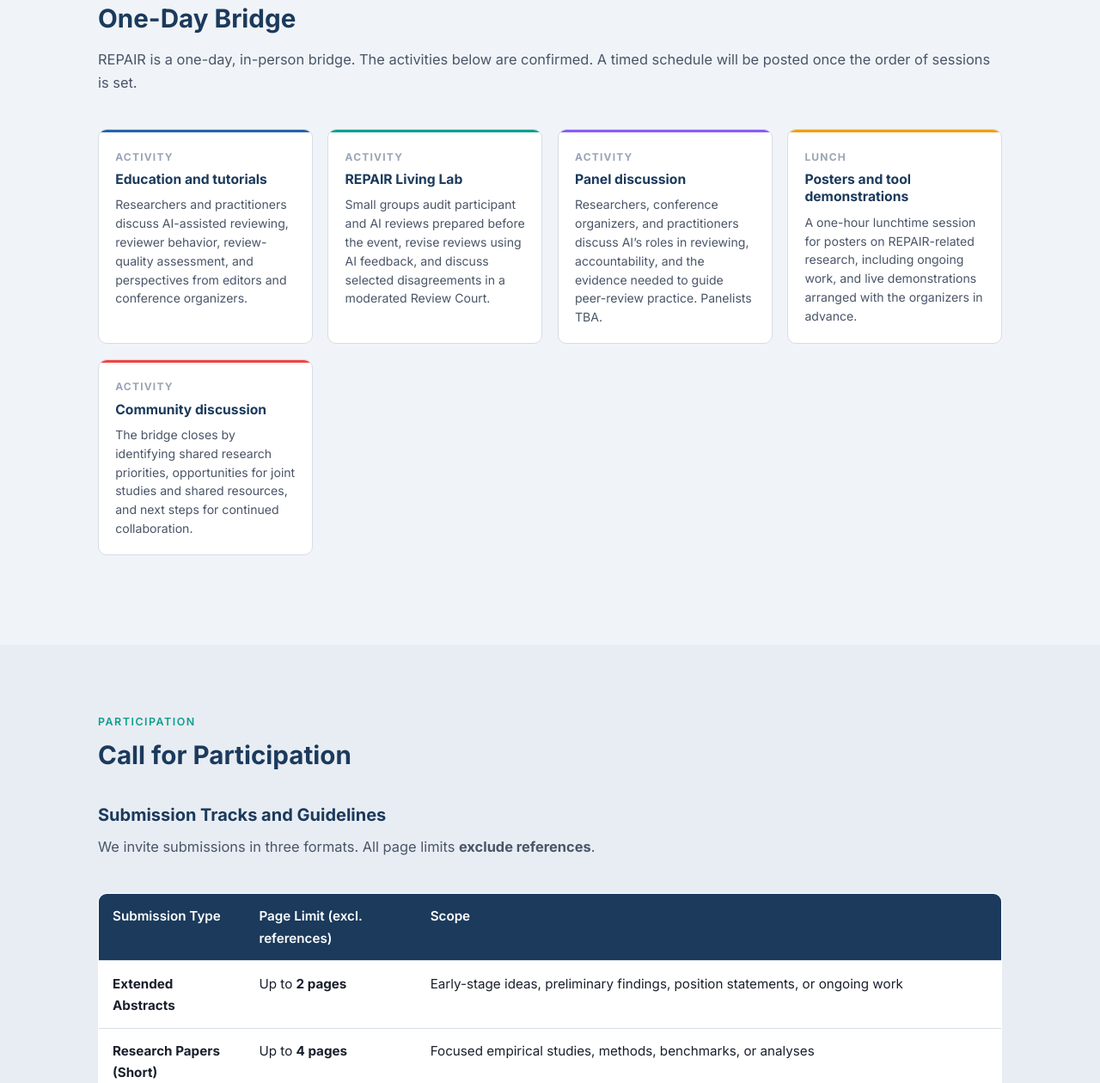
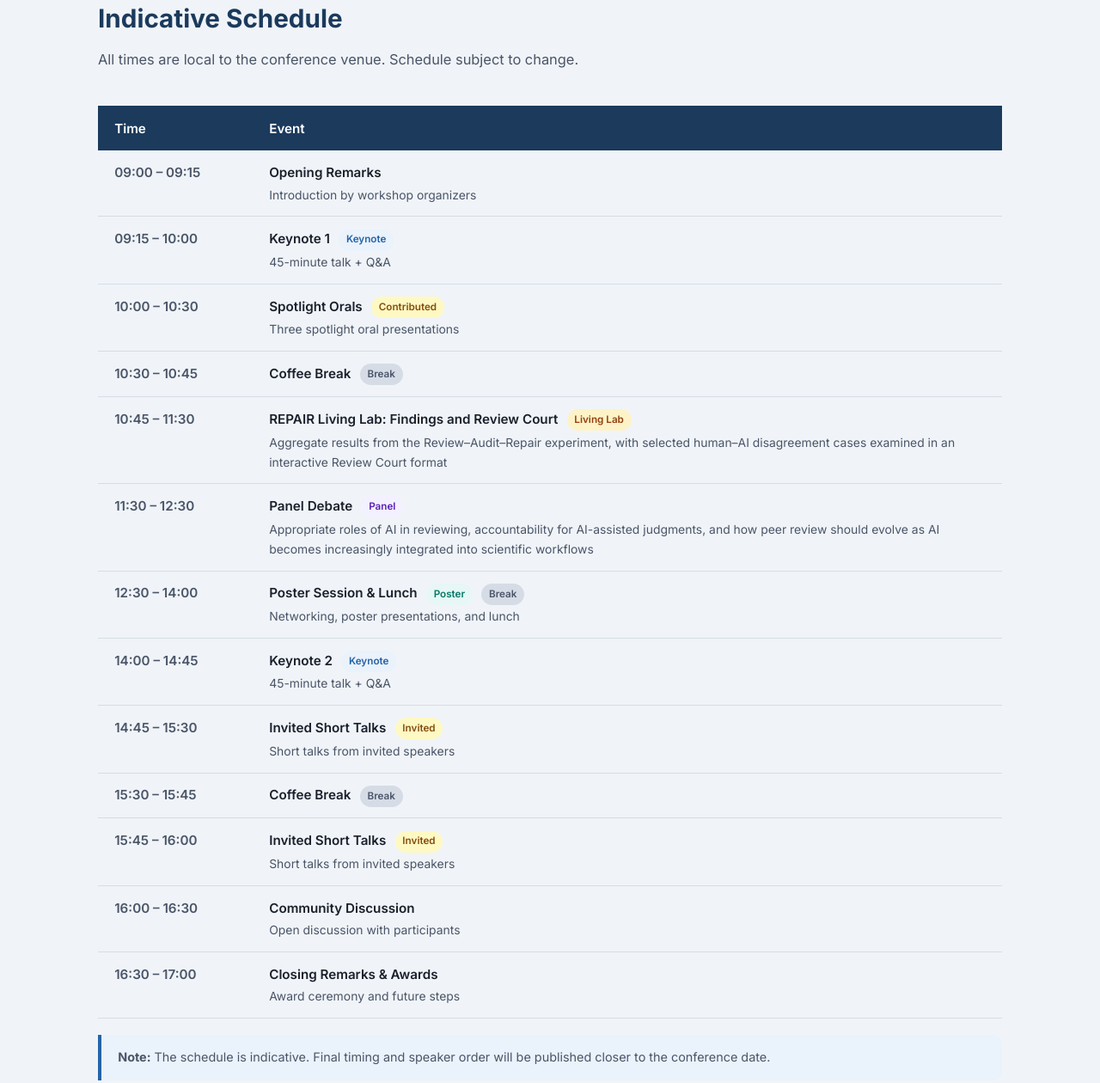
Before and after one commit to Repair-Workshop/Repair-Workshop.github.io, a plain HTML site: page index.html in a window 1280 px wide. Shown: the part 3472-4732 px from the top of the page at 86% size. Drawn offline with Linux system fonts and the light colour scheme.

Commit message:
Restore the program as a timed schedule table.

```diff
--- a/index.html
+++ b/index.html
@@ -244,60 +244,9 @@
 <section id="program">
   <div class="container">
     <div class="section-label">Program</div>
-    <h2 class="section-title">One-Day Bridge</h2>
-    <p class="section-sub">
-      REPAIR is a one-day, in-person bridge. The activities below are confirmed. A timed schedule will
-      be posted once the order of sessions is set.
-    </p>
+    <h2 class="section-title">Indicative Schedule</h2>
+    <p class="section-sub">All times are local to the conference venue. Schedule subject to change.</p>
 
-    <div class="lab-stages">
-      <div class="lab-stage">
-        <div class="lab-stage-num">Activity</div>
-        <div class="lab-stage-title">Education and tutorials</div>
-        <p class="lab-stage-desc">
-          Researchers and practitioners discuss AI-assisted reviewing, reviewer behavior, review-quality
-          assessment, and perspectives from editors and conference organizers.
-        </p>
-      </div>
-      <div class="lab-stage">
-        <div class="lab-stage-num">Activity</div>
-        <div class="lab-stage-title">REPAIR Living Lab</div>
-        <p class="lab-stage-desc">
-          Small groups audit participant and AI reviews prepared before the event, revise reviews using
-          AI feedback, and discuss selected disagreements in a moderated Review Court.
-        </p>
-      </div>
-      <div class="lab-stage">
-        <div class="lab-stage-num">Activity</div>
-        <div class="lab-stage-title">Panel discussion</div>
-        <p class="lab-stage-desc">
-          Researchers, conference organizers, and practitioners discuss AI’s roles in reviewing,
-          accountability, and the evidence needed to guide peer-review practice. Panelists TBA.
-        </p>
-      </div>
-      <div class="lab-stage">
-        <div class="lab-stage-num">Lunch</div>
-        <div class="lab-stage-title">Posters and tool demonstrations</div>
-        <p class="lab-stage-desc">
-          A one-hour lunchtime session for posters on REPAIR-related research, including ongoing work,
-          and live demonstrations arranged with the organizers in advance.
-        </p>
-      </div>
-      <div class="lab-stage">
-        <div class="lab-stage-num">Activity</div>
-        <div class="lab-stage-title">Community discussion</div>
-        <p class="lab-stage-desc">
-          The bridge closes by identifying shared research priorities, opportunities for joint studies
-          and shared resources, and next steps for continued collaboration.
-        </p>
-      </div>
-    </div>
-
-    <!-- Timetable disabled until times are confirmed.
-         To publish: remove the hidden attribute below. -->
-    <div id="schedule" hidden>
-      <h3 class="section-title" style="margin-top:2rem;">Schedule</h3>
-      <p class="section-sub">All times are local to the conference venue.</p>
     <div style="overflow-x:auto;">
       <table class="schedule-table">
         <thead>
@@ -308,46 +257,136 @@
         </thead>
         <tbody>
           <tr>
-              <td>TBA</td>
-              <td><div class="schedule-event">Opening remarks</div></td>
-            </tr>
-            <tr>
-              <td>TBA</td>
+            <td>09:00 – 09:15</td>
             <td>
-                <div class="schedule-event">Education and tutorials <span class="sched-badge sb-talk">Talks</span></div>
-                <div class="schedule-detail">Speakers TBA</div>
+              <div class="schedule-event">Opening Remarks</div>
+              <div class="schedule-detail">Introduction by workshop organizers</div>
             </td>
           </tr>
           <tr>
-              <td>TBA</td>
+            <td>09:15 – 10:00</td>
             <td>
-                <div class="schedule-event">REPAIR Living Lab <span class="sched-badge sb-lab">Living Lab</span></div>
+              <div class="schedule-event">
+                Keynote 1
+                <span class="sched-badge sb-keynote">Keynote</span>
+              </div>
+              <div class="schedule-detail">45-minute talk + Q&amp;A</div>
             </td>
           </tr>
           <tr>
-              <td>TBA</td>
+            <td>10:00 – 10:30</td>
             <td>
-                <div class="schedule-event">Panel discussion <span class="sched-badge sb-panel">Panel</span></div>
-                <div class="schedule-detail">Panelists TBA</div>
+              <div class="schedule-event">
+                Spotlight Orals
+                <span class="sched-badge sb-talk">Contributed</span>
+              </div>
+              <div class="schedule-detail">Three spotlight oral presentations</div>
             </td>
           </tr>
           <tr>
-              <td>TBA</td>
+            <td>10:30 – 10:45</td>
             <td>
-                <div class="schedule-event">Posters, tool demonstrations, and lunch <span class="sched-badge sb-poster">Poster</span></div>
+              <div class="schedule-event">
+                Coffee Break
+                <span class="sched-badge sb-break">Break</span>
+              </div>
             </td>
           </tr>
           <tr>
-              <td>TBA</td>
-              <td><div class="schedule-event">Review Court <span class="sched-badge sb-lab">Living Lab</span></div></td>
+            <td>10:45 – 11:30</td>
+            <td>
+              <div class="schedule-event">
+                REPAIR Living Lab: Findings and Review Court
+                <span class="sched-badge sb-lab">Living Lab</span>
+              </div>
+              <div class="schedule-detail">
+                Aggregate results from the Review–Audit–Repair experiment, with selected human–AI
+                disagreement cases examined in an interactive Review Court format
+              </div>
+            </td>
           </tr>
           <tr>
-              <td>TBA</td>
-              <td><div class="schedule-event">Community discussion and closing</div></td>
+            <td>11:30 – 12:30</td>
+            <td>
+              <div class="schedule-event">
+                Panel Debate
+                <span class="sched-badge sb-panel">Panel</span>
+              </div>
+              <div class="schedule-detail">
+                Appropriate roles of AI in reviewing, accountability for AI-assisted judgments, and how
+                peer review should evolve as AI becomes increasingly integrated into scientific workflows
+              </div>
+            </td>
+          </tr>
+          <tr>
+            <td>12:30 – 14:00</td>
+            <td>
+              <div class="schedule-event">
+                Poster Session &amp; Lunch
+                <span class="sched-badge sb-poster">Poster</span>
+                <span class="sched-badge sb-break">Break</span>
+              </div>
+              <div class="schedule-detail">Networking, poster presentations, and lunch</div>
+            </td>
+          </tr>
+          <tr>
+            <td>14:00 – 14:45</td>
+            <td>
+              <div class="schedule-event">
+                Keynote 2
+                <span class="sched-badge sb-keynote">Keynote</span>
+              </div>
+              <div class="schedule-detail">45-minute talk + Q&amp;A</div>
+            </td>
+          </tr>
+          <tr>
+            <td>14:45 – 15:30</td>
+            <td>
+              <div class="schedule-event">
+                Invited Short Talks
+                <span class="sched-badge sb-talk">Invited</span>
+              </div>
+              <div class="schedule-detail">Short talks from invited speakers</div>
+            </td>
+          </tr>
+          <tr>
+            <td>15:30 – 15:45</td>
+            <td>
+              <div class="schedule-event">
+                Coffee Break
+                <span class="sched-badge sb-break">Break</span>
+              </div>
+            </td>
+          </tr>
+          <tr>
+            <td>15:45 – 16:00</td>
+            <td>
+              <div class="schedule-event">
+                Invited Short Talks
+                <span class="sched-badge sb-talk">Invited</span>
+              </div>
+              <div class="schedule-detail">Short talks from invited speakers</div>
+            </td>
+          </tr>
+          <tr>
+            <td>16:00 – 16:30</td>
+            <td>
+              <div class="schedule-event">Community Discussion</div>
+              <div class="schedule-detail">Open discussion with participants</div>
+            </td>
+          </tr>
+          <tr>
+            <td>16:30 – 17:00</td>
+            <td>
+              <div class="schedule-event">Closing Remarks &amp; Awards</div>
+              <div class="schedule-detail">Award ceremony and future steps</div>
+            </td>
           </tr>
         </tbody>
       </table>
     </div>
+    <div class="note-box">
+      <strong>Note:</strong> The schedule is indicative. Final timing and speaker order will be published closer to the conference date.
     </div>
   </div>
 </section>
```
Lines whose indentation alone changed are shown as unchanged.
